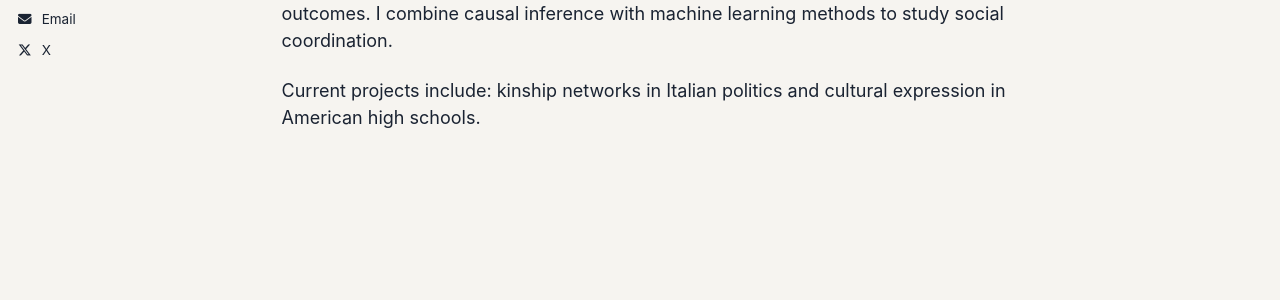
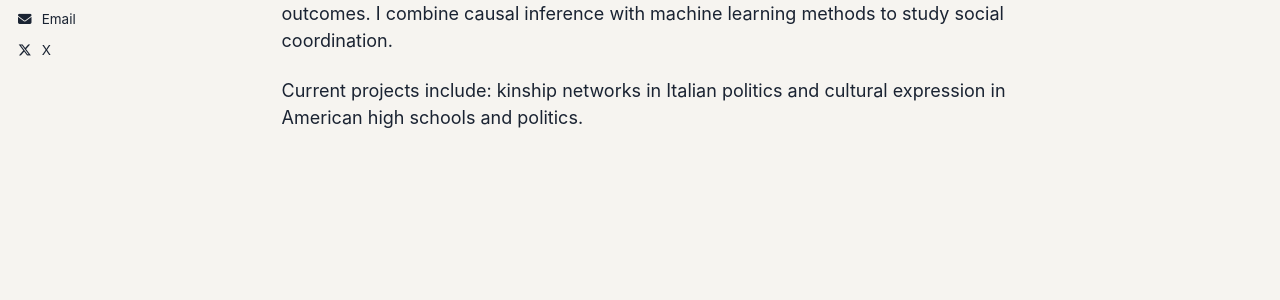
Before and after one commit to lorenzomariacasale/lorenzomariacasale.github.io, a Jekyll site: the page built from _pages/about.md, in a window 1280 px wide. Shown: the part 376-676 px from the top of the page. Built offline with Jekyll 4.4.1, drawn with Linux system fonts in a browser that asks for light colours.

Commit message:
Fourth Trial January

```diff
--- a/_pages/about.md
+++ b/_pages/about.md
@@ -13,4 +13,4 @@ Born and raised in Rome, I hold my Bachelor's and Master's in Economics from Tor
 
 My research sits at the intersection of political economy and cultural economics, investigating how identity signals and expressive behavior shape political and economic outcomes. I combine causal inference with machine learning methods to study social coordination.
 
-Current projects include: kinship networks in Italian politics and cultural expression in American high schools.
+Current projects include: kinship networks in Italian politics and cultural expression in American high schools and politics.
```
Also changed, not shown: _research/aave.md (added, +12 -0 lines), 1 other file.
